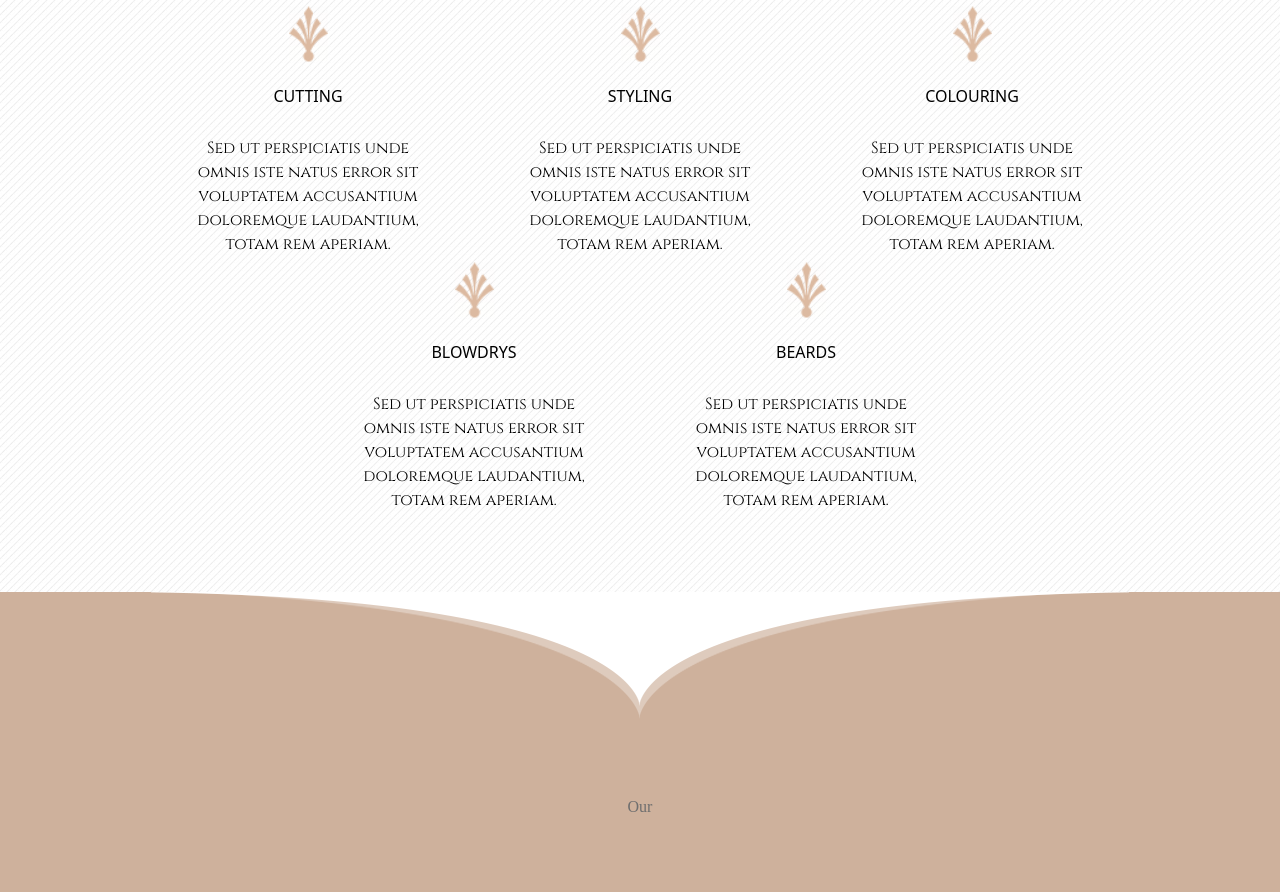
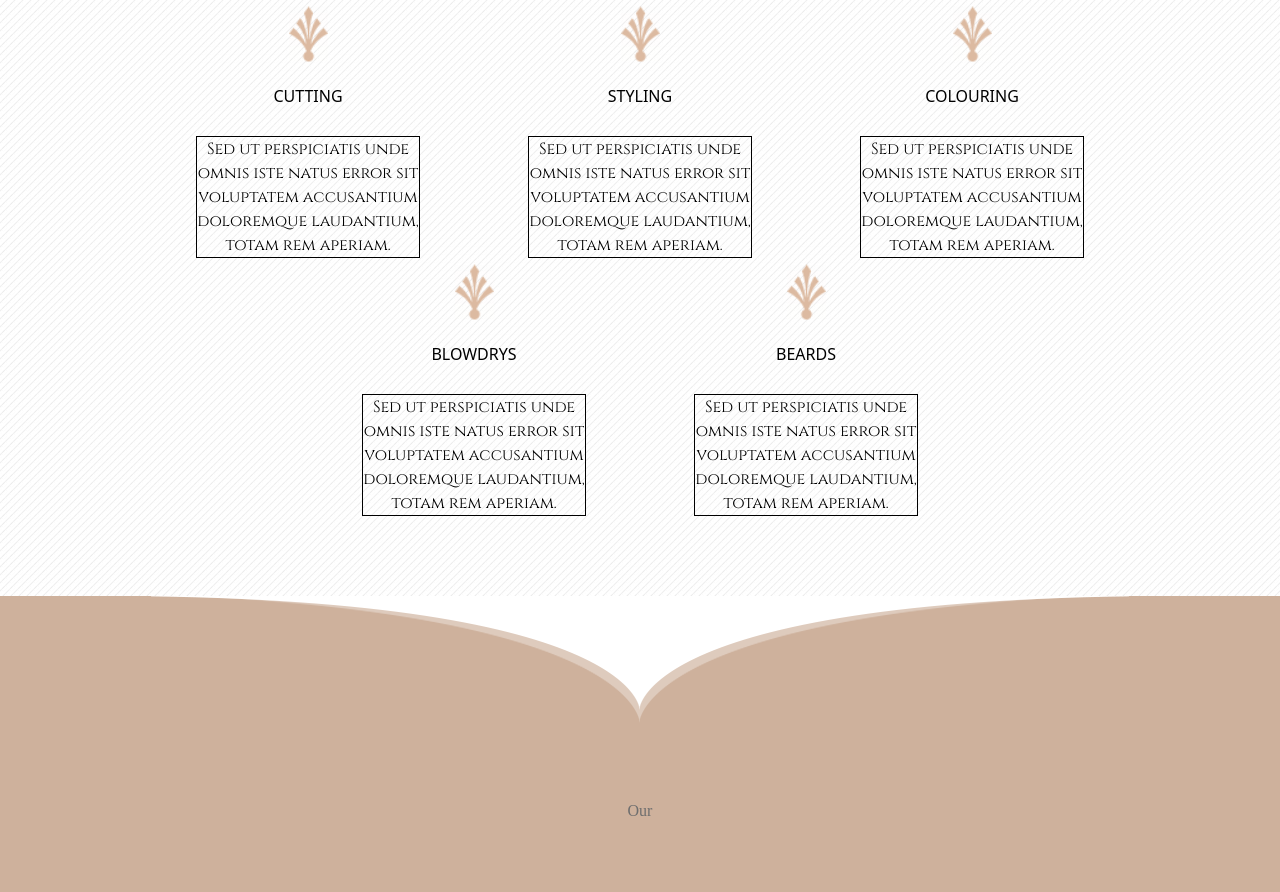
Before and after one commit to hamidrezanikbkht/salon, a plain HTML site: page index.html in a window 1280 px wide. Shown: the part 3438-4330 px from the top of the page. Drawn offline with Linux system fonts and the light colour scheme; a web font is replaced by a local one.

Commit message:
ویرایش در index.html

```diff
--- a/index.html
+++ b/index.html
@@ -89,11 +89,11 @@
         </section>
         <section class="w-full flex-wrap flex justify-center gap-y-3   *:w-[80%] *: *:flex *:justify-center *:flex-wrap lg:gap-3 pb-20 " style="background-image: url(src/img/services-bg3_26-e1518615760726.jpg);">
             <div class="w-full flex justify-center py-10"><p class="font-[Iran] text-center w-[60%] lg:w-[50%]">Sed ut perspiciatis unde omnis iste natus error sit voluptatem accusantium doloremque laudantium, totam rem aperiam, eaque ipsa quae ab illo inventore veritatis et quasi architecto beatae.</p></div>
-            <div class="text-center w-full flex justify-center lg:w-1/4"><figure class="w-full flex justify-center flex-wrap"><img class="scale-125 " src="src/img/intro-icon_03.png" alt=""> <figcaption class="w-full  py-7 text-center">CUTTING</figcaption></figure><p class="w-[60%]  font-[Iran]  md:w-[70%]">Sed ut perspiciatis unde omnis iste natus error sit voluptatem accusantium doloremque laudantium, totam rem aperiam.</p></div>
-            <div class="text-center w-full flex justify-center lg:w-1/4"><figure class="w-full flex justify-center flex-wrap"><img class="scale-125 " src="src/img/intro-icon_03.png" alt=""> <figcaption class="w-full  py-7 text-center">STYLING</figcaption></figure><p class="w-[60%]   font-[Iran]  md:w-[70%]">Sed ut perspiciatis unde omnis iste natus error sit voluptatem accusantium doloremque laudantium, totam rem aperiam.</p></div>
-            <div class="text-center w-full flex justify-center lg:w-1/4"><figure class="w-full flex justify-center flex-wrap"><img class="scale-125 " src="src/img/intro-icon_03.png" alt=""> <figcaption class="w-full  py-7 text-center">COLOURING</figcaption></figure><p class="w-[60%]  font-[Iran]  md:w-[70%]">Sed ut perspiciatis unde omnis iste natus error sit voluptatem accusantium doloremque laudantium, totam rem aperiam.</p></div>
-            <div class="text-center w-full flex justify-center lg:w-1/4"><figure class="w-full flex justify-center flex-wrap"><img class="scale-125 " src="src/img/intro-icon_03.png" alt=""> <figcaption class="w-full  py-7 text-center">BLOWDRYS</figcaption></figure><p class="w-[60%]  font-[Iran]  md:w-[70%]">Sed ut perspiciatis unde omnis iste natus error sit voluptatem accusantium doloremque laudantium, totam rem aperiam.</p></div>
-            <div class="text-center w-full flex justify-center lg:w-1/4"><figure class="w-full flex justify-center flex-wrap"><img class="scale-125 " src="src/img/intro-icon_03.png" alt=""> <figcaption class="w-full  py-7 text-center">BEARDS</figcaption></figure><p class="w-[60%]  font-[Iran]  md:w-[70%]">Sed ut perspiciatis unde omnis iste natus error sit voluptatem accusantium doloremque laudantium, totam rem aperiam.</p></div>
+            <div class="text-center w-full flex justify-center lg:w-1/4"><figure class="w-full flex justify-center flex-wrap"><img class="scale-125 " src="src/img/intro-icon_03.png" alt=""> <figcaption class="w-full  py-7 text-center">CUTTING</figcaption></figure><p class="w-[60%] border font-[Iran]  md:w-[70%]">Sed ut perspiciatis unde omnis iste natus error sit voluptatem accusantium doloremque laudantium, totam rem aperiam.</p></div>
+            <div class="text-center w-full flex justify-center lg:w-1/4"><figure class="w-full flex justify-center flex-wrap"><img class="scale-125 " src="src/img/intro-icon_03.png" alt=""> <figcaption class="w-full  py-7 text-center">STYLING</figcaption></figure><p class="w-[60%]  border font-[Iran]  md:w-[70%]">Sed ut perspiciatis unde omnis iste natus error sit voluptatem accusantium doloremque laudantium, totam rem aperiam.</p></div>
+            <div class="text-center w-full flex justify-center lg:w-1/4"><figure class="w-full flex justify-center flex-wrap"><img class="scale-125 " src="src/img/intro-icon_03.png" alt=""> <figcaption class="w-full  py-7 text-center">COLOURING</figcaption></figure><p class="w-[60%] border font-[Iran]  md:w-[70%]">Sed ut perspiciatis unde omnis iste natus error sit voluptatem accusantium doloremque laudantium, totam rem aperiam.</p></div>
+            <div class="text-center w-full flex justify-center lg:w-1/4"><figure class="w-full flex justify-center flex-wrap"><img class="scale-125 " src="src/img/intro-icon_03.png" alt=""> <figcaption class="w-full  py-7 text-center">BLOWDRYS</figcaption></figure><p class="w-[60%] border font-[Iran]  md:w-[70%]">Sed ut perspiciatis unde omnis iste natus error sit voluptatem accusantium doloremque laudantium, totam rem aperiam.</p></div>
+            <div class="text-center w-full flex justify-center lg:w-1/4"><figure class="w-full flex justify-center flex-wrap"><img class="scale-125 " src="src/img/intro-icon_03.png" alt=""> <figcaption class="w-full  py-7 text-center">BEARDS</figcaption></figure><p class="w-[60%] border font-[Iran]  md:w-[70%]">Sed ut perspiciatis unde omnis iste natus error sit voluptatem accusantium doloremque laudantium, totam rem aperiam.</p></div>
         </section>
         <section id="v" class="w-full flex-wrap flex justify-center bg-[#ceb19c] gap-3">
                 <figure class="w-full flex justify-center"><img class="-scale-100" src="src/img/footer-curve.png" alt=""> </figure>
```
